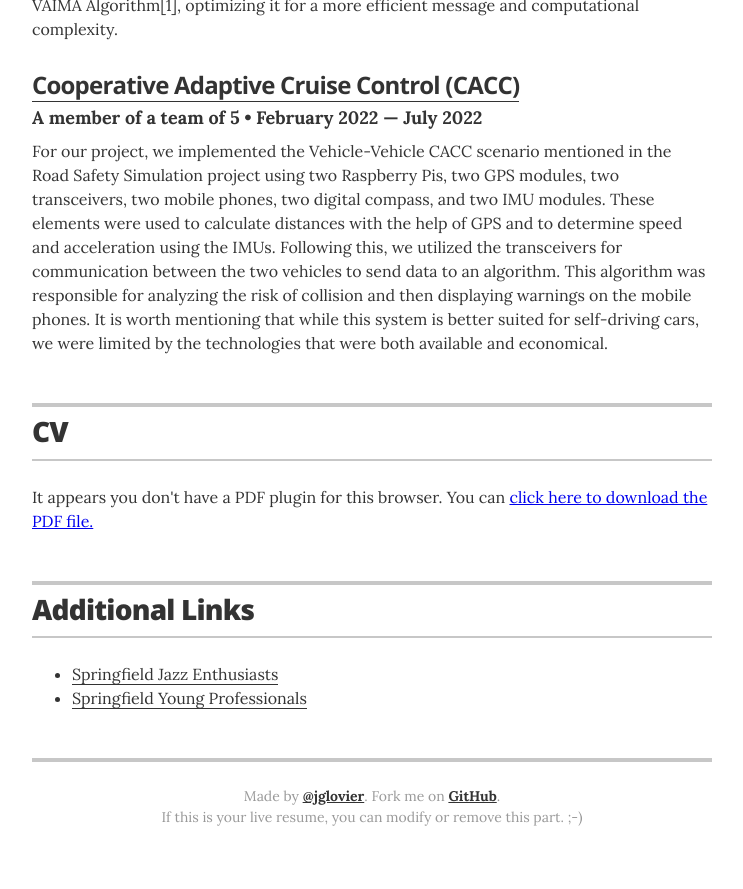
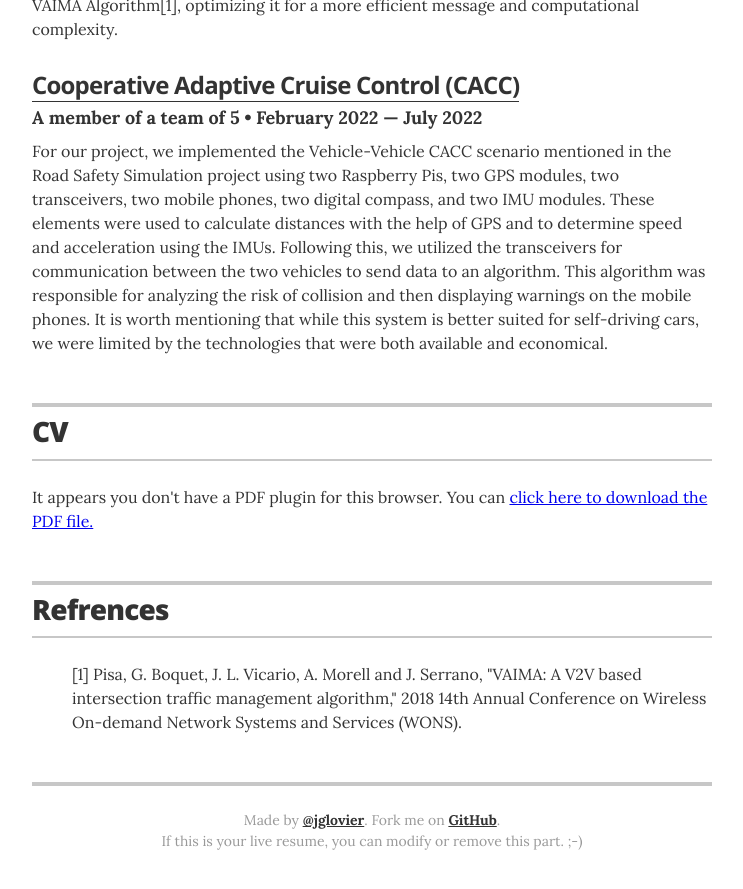
Before and after one commit to Hesham87/Hesham.github.io, a Jekyll site: the page built from index.html, in a window 1280 px wide and 900 px high, scrolled down 1376 px. Shown: the top 889 px of the window, without its empty margins (268-1011 px from the left). Built offline with Jekyll 4.4.1, drawn with Linux system fonts in a browser that asks for light colours.

```diff
--- a/_layouts/resume.html
+++ b/_layouts/resume.html
@@ -201,14 +201,12 @@
       <section class="content-section">
 
         <header class="section-header">
-          <h2>Additional Links</h2>
+          <h2>Refrences</h2>
         </header>
 
         <div class="resume-item">
           <ul class="resume-item-list">
-            {% for link in site.data.links %}
-            <li><a href={{ link.url }} itemprop="url">{{ link.description }}</a></li>
-            {% endfor %}
+            <p class="resume-item-copy">[1] Pisa, G. Boquet, J. L. Vicario, A. Morell and J. Serrano, "VAIMA: A V2V based intersection traffic management algorithm," 2018 14th Annual Conference on Wireless On-demand Network Systems and Services (WONS).</p>
           </ul>
         </div>
 
```
